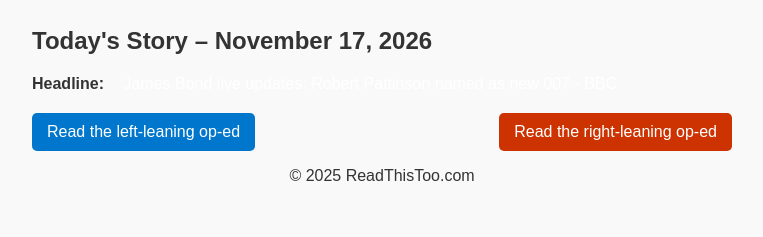
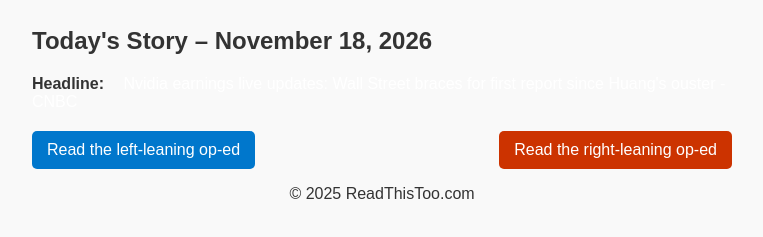
Before and after one commit to vikrogers/readthistoo, a plain HTML site: page index.html in a window 1280 px wide. Shown: the part 161-398 px from the top of the page, without its empty margins (258-1021 px from the left). Drawn offline with Linux system fonts and the light colour scheme.

Commit message:
Daily update

```diff
--- a/index.html
+++ b/index.html
@@ -12,8 +12,8 @@
   </header>
 
   <main>
-    <h2>Today's Story – November 17, 2026</h2>
-    <p><strong>Headline:</strong> <a href="https://www.bbc.com/news/live/ckg5j69ndv2vt" target="_blank">James Bond live updates: Robert Pattinson named as new 007 - BBC</a></p>
+    <h2>Today's Story – November 18, 2026</h2>
+    <p><strong>Headline:</strong> <a href="https://www.cnbc.com/2026/11/17/nvidia-nvda-earnings-report-q3-2027.html" target="_blank">Nvidia earnings live updates: Wall Street braces for first report since Huang&#x27;s ouster - CNBC</a></p>
     <div class="links">
       <a href="https://www.vox.com/" target="_blank" class="left">Read the left-leaning op-ed</a>
       <a href="https://www.wsj.com/" target="_blank" class="right">Read the right-leaning op-ed</a>
```
